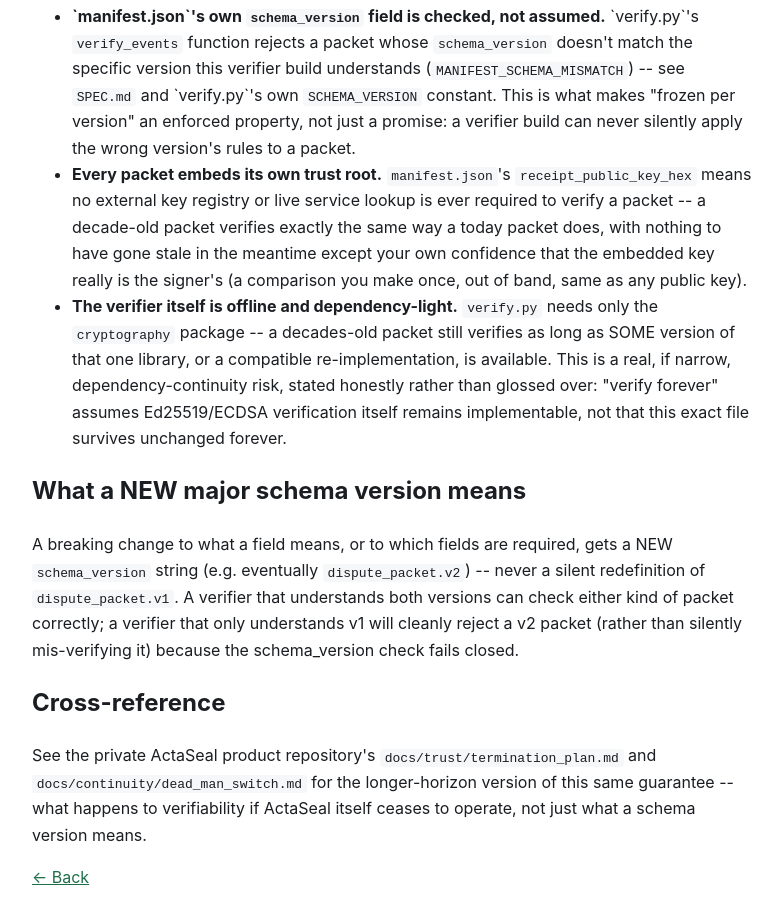
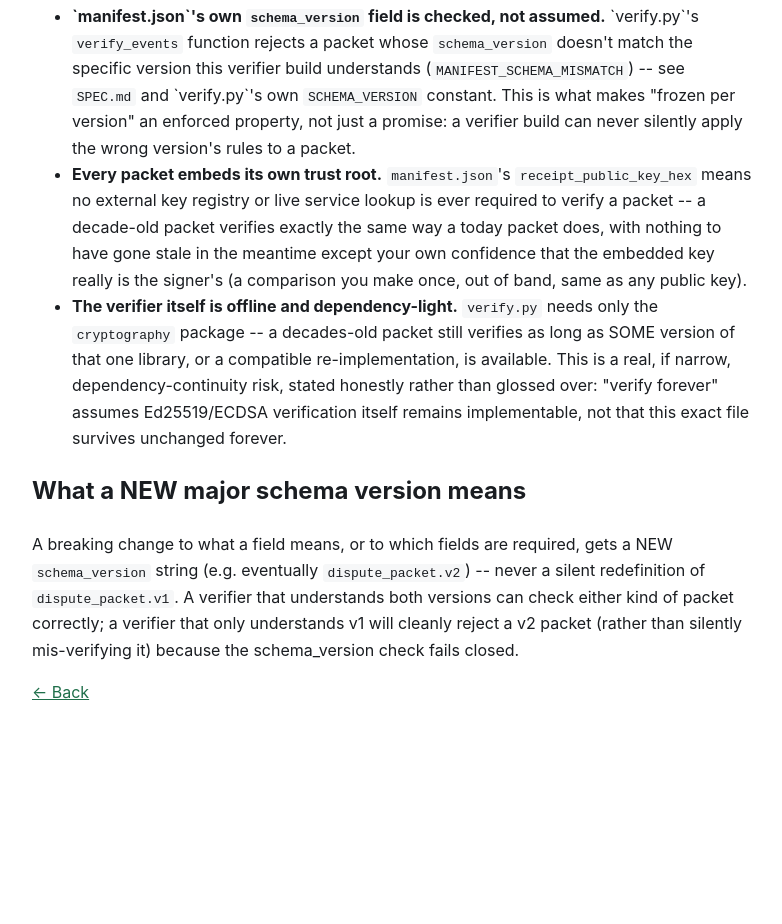
Before and after one commit to actaseal/actaseal-verify, a plain HTML site: page spec_freeze.html in a window 1280 px wide. Shown: the part 360-1284 px from the top of the page, without its empty margins (248-1030 px from the left). After the commit the page ends 1113 px from the top, so only its background shows below. Drawn offline with Linux system fonts and the light colour scheme.

Commit message:
Claims audit: verify.py ships from offline_verifier.py, not this repo; drop cross-reference to private docs

```diff
--- a/spec_freeze.html
+++ b/spec_freeze.html
@@ -63,13 +63,4 @@ only understands v1 will cleanly reject a v2 packet (rather than
 silently mis-verifying it) because the schema_version check fails
 closed.</p>
 
-<h2>Cross-reference</h2>
-
-<p>See the private ActaSeal product repository's
-<code>docs/trust/termination_plan.md</code> and
-<code>docs/continuity/dead_man_switch.md</code> for the longer-horizon
-version of this same guarantee -- what happens to verifiability if
-ActaSeal itself ceases to operate, not just what a schema version
-means.</p>
-
 <p><a href="/">&larr; Back</a></p>
```
Also changed, not shown: comparison.html (+1 -1 lines).
